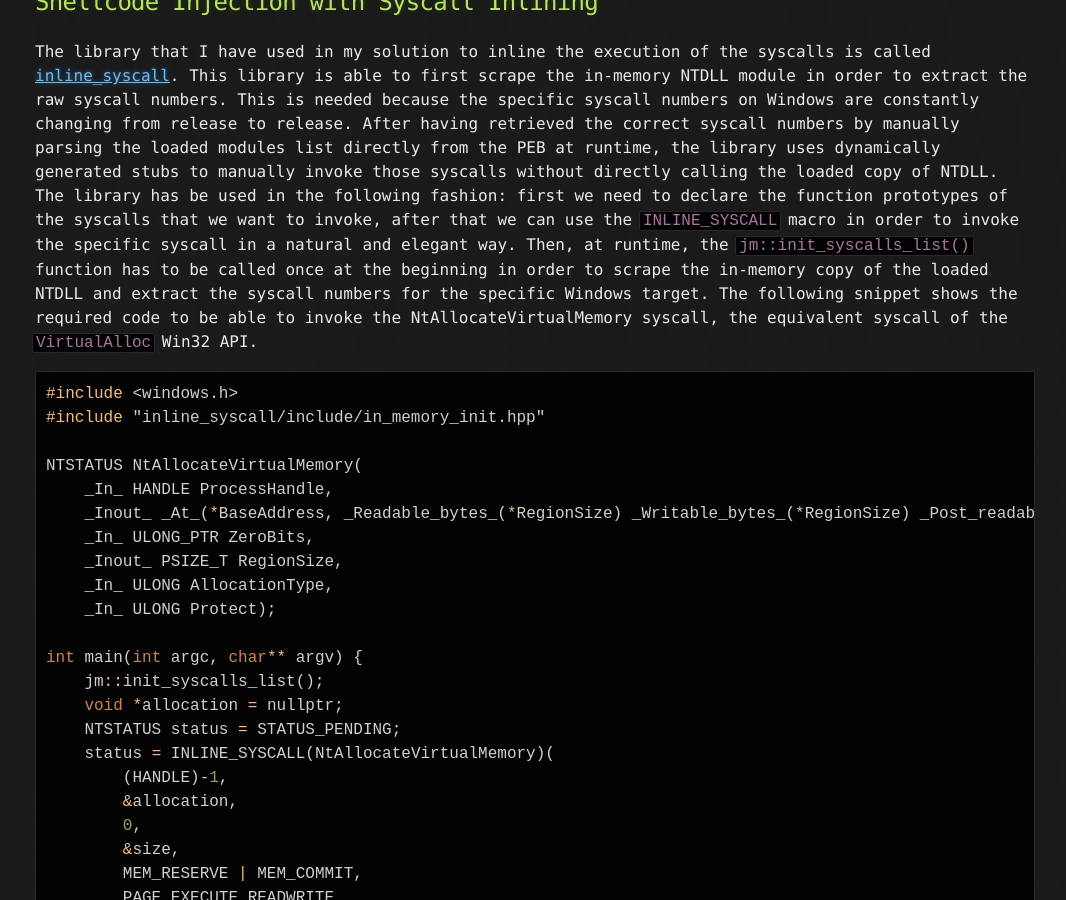
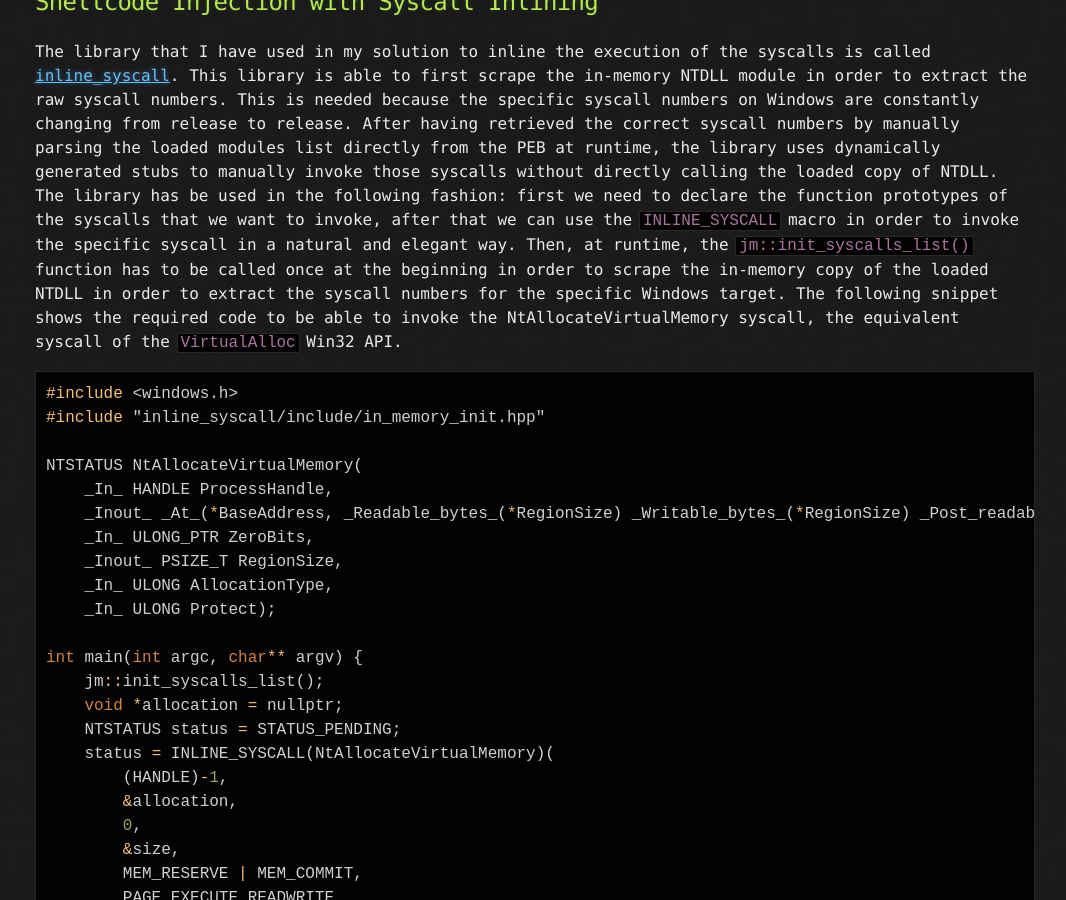
Before and after one commit to phra/phra.github.io, a Jekyll site: the page built from posts/PEzor.md, in a window 1280 px wide and 900 px high, scrolled down 2304 px. Shown: the whole window, without its empty margins (105-1171 px from the left). Built offline with Jekyll 4.4.1, drawn with Linux system fonts in a browser that asks for light colours.

Commit message:
Update PEzor.md

````diff
--- a/posts/PEzor.md
+++ b/posts/PEzor.md
@@ -77,7 +77,7 @@ The library that I have used in my solution to inline the execution of the sysca
 This library is able to first scrape the in-memory NTDLL module in order to extract the raw syscall numbers. This is needed because the specific syscall numbers on Windows are constantly changing from release to release. After having retrieved the correct syscall numbers by manually parsing the loaded modules list directly from the PEB at runtime, the library uses dynamically generated stubs to manually invoke those syscalls without directly calling the loaded copy of NTDLL.
 The library has be used in the following fashion:
 first we need to declare the function prototypes of the syscalls that we want to invoke, after that we can use the `INLINE_SYSCALL` macro in order to invoke the specific syscall in a natural and elegant way.
-Then, at runtime, the `jm::init_syscalls_list()` function has to be called once at the beginning in order to scrape the in-memory copy of the loaded NTDLL and extract the syscall numbers for the specific Windows target.
+Then, at runtime, the `jm::init_syscalls_list()` function has to be called once at the beginning in order to scrape the in-memory copy of the loaded NTDLL in order to extract the syscall numbers for the specific Windows target.
 The following snippet shows the required code to be able to invoke the NtAllocateVirtualMemory syscall, the equivalent syscall of the `VirtualAlloc` Win32 API.
 
 ```cpp
````
